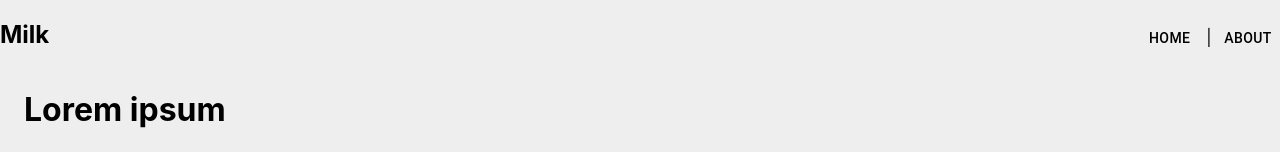
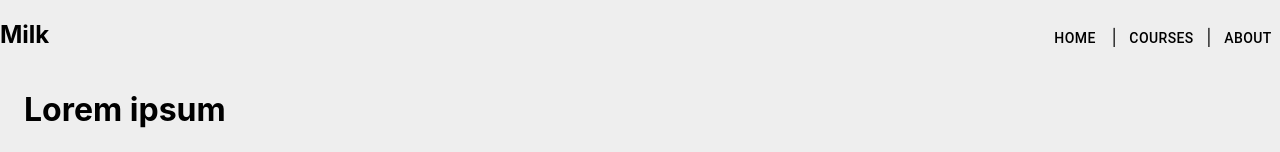
Before and after one commit to its-gio/pluralsight-react-redux, a React (Create React App) app: page / in a window 1280 px wide. Shown: the top 152 px of the page. Built offline with nearby package versions, Linux system fonts and the light colour scheme.

Commit message:
Added courses component and route in navigation.

```diff
--- /dev/null
+++ b/src/Components/Courses.jsx
@@ -0,0 +1,11 @@
+import React, { Component } from "react";
+
+export default class Courses extends Component {
+  render() {
+    return (
+      <div>
+        <h2>Courses</h2>
+      </div>
+    );
+  }
+}
--- a/src/Components/common/Header.jsx
+++ b/src/Components/common/Header.jsx
@@ -14,6 +14,10 @@ function Header() {
         </Button>
         {" | "}
         <Button>
+          <NavLink to="/courses">Courses</NavLink>
+        </Button>
+        {" | "}
+        <Button>
           <NavLink to="/about">About</NavLink>
         </Button>
       </div>
--- a/src/routes.jsx
+++ b/src/routes.jsx
@@ -3,10 +3,12 @@ import { Route, Switch } from "react-router-dom";
 import Home from "./Components/Home";
 import About from "./Components/About";
 import NotFound from "./Components/common/NotFound";
+import Courses from "./Components/Courses";
 
 export default (
   <Switch>
     <Route path="/about" component={About} />
+    <Route path="/courses" component={Courses} />
     <Route exact path="/" component={Home} />
     <Route component={NotFound} />
   </Switch>
```
